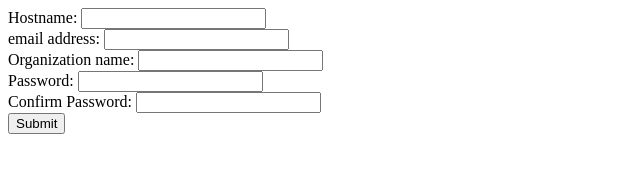
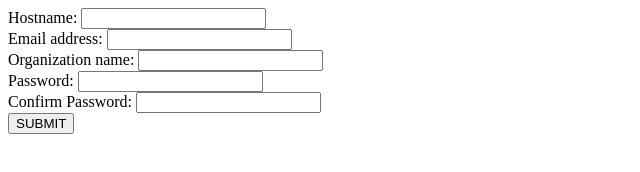
Before and after one commit to ShotaKato1/web-app-final, a website: page html page/hostRegister.html in a window 1280 px wide. Shown: the full height of the page, 0-640 px from the left. Drawn offline with Linux system fonts and the light colour scheme.

Commit message:
Update hostRegister.html

```diff
--- a/html page/hostRegister.html
+++ b/html page/hostRegister.html
@@ -13,7 +13,7 @@
             <input type="text" name="hostname" id="host\name">
         </div>
         <div>
-            <label for="email">email address:</label>
+            <label for="email">Email address:</label>
             <input type="text" name="email" id="email">
         </div>
         <div>
@@ -28,7 +28,8 @@
             <label for="confirmPassword">Confirm Password:</label>
             <input type="password" name="confirmPassword" id="confirmPassword">
         </div>
-        <button>Submit</button>
+        <a href= "userRegister.html">
+            <button> SUBMIT </button></a>
     </form>
 </body>
 </html>
```
